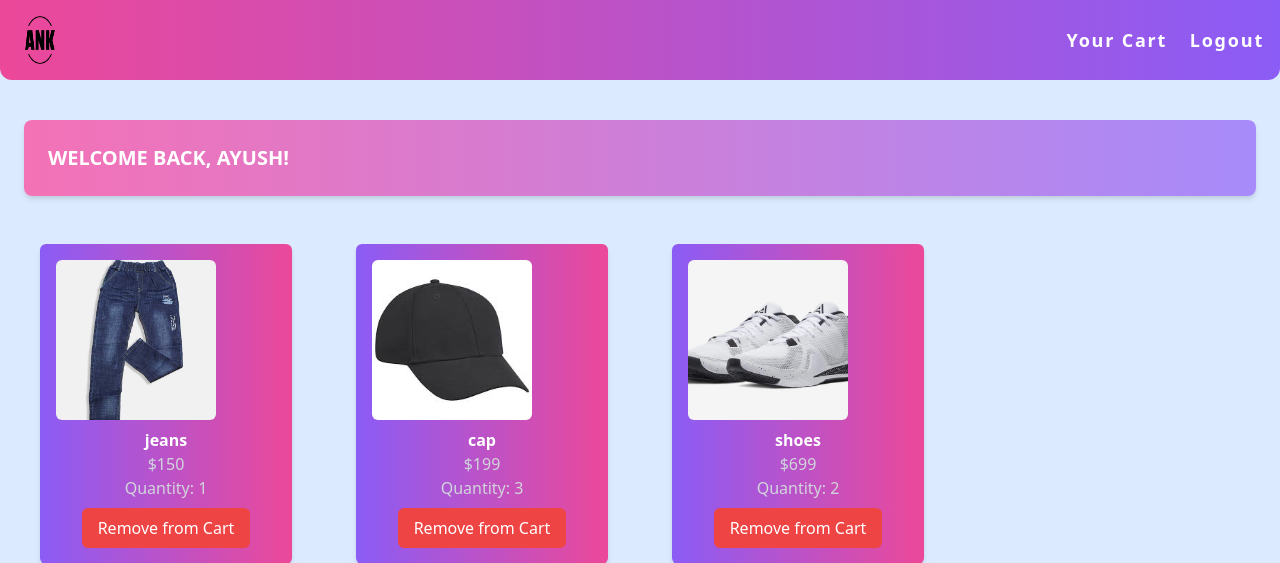
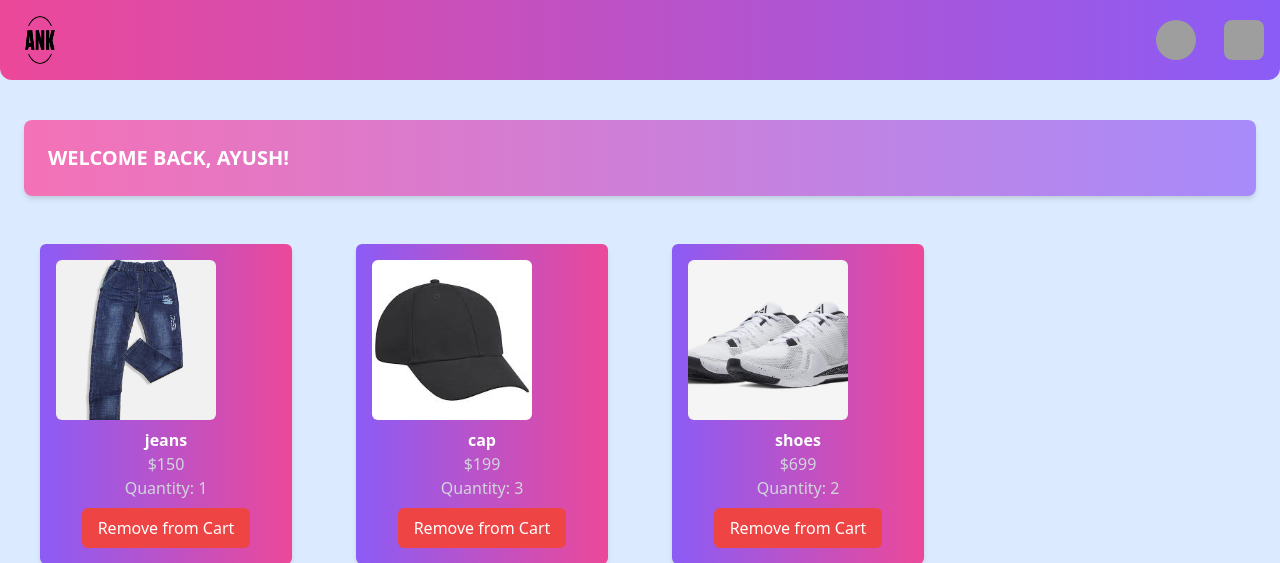
Before and after one commit to AyushhNK/Ecommerce-site, a Django app: page /usercart/ in a window 1280 px wide. Shown: the top 563 px of the page. Run offline with Django 4.2, Linux system fonts and the light colour scheme; a user stored in the database is signed in; data comes from the database, SQL or seed files in the repository; both versions use the stored data as it was after the commit; grey boxes are pictures that could not be loaded.

```diff
--- a/Ecommerce/templates/base_layout.html
+++ b/Ecommerce/templates/base_layout.html
@@ -19,10 +19,12 @@
             </a>
 
             <!-- Navigation Links -->
-            <div class="space-x-4">
+            <div class="flex space-x-4 items-center">
                 {% if name.is_authenticated %}
-                <a href="{% url 'items_cart' %}" class="hover:text-pink-300">Your Cart</a>
-                <a href="{% url 'log_out' %}" class="hover:text-pink-300">Logout</a>
+                <a href="{% url 'items_cart' %}" class="hover:text-pink-300 flex items-center">
+                    <img src="https://png.pngtree.com/png-clipart/20190920/original/pngtree-shopping-cart-convenient-icon-png-image_4637407.jpg" class="h-10 w-10 rounded-full mr-3" alt="Cart Icon">
+                </a>
+                <a href="{% url 'log_out' %}" class="hover:text-pink-300"><img src="https://w7.pngwing.com/pngs/475/85/png-transparent-computer-icons-logout-angle-text-black.png" class="h-10 w-10 rounded-lg" alt="logout"></a>
                 {% else %}
                 <a href="{% url 'log_in' %}" class="hover:text-pink-300">Login</a>
                 <a href="{% url 'signup' %}" class="hover:text-pink-300">Signup</a>
```
Also changed, not shown: db.sqlite3.
